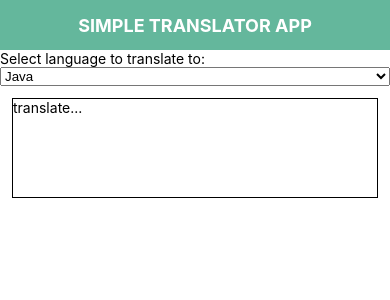
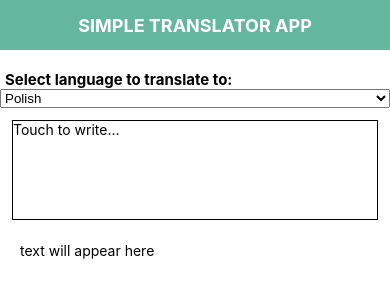
Before and after one commit to michal12321/simpleTranslatorApp, a React Native app in the folder translator/: screen / in a window 390 px wide. Shown: the top 300 px of the page. Built offline with nearby package versions, Linux system fonts and the light colour scheme.

Commit message:
Minor style changes

```diff
--- a/translator/src/components/Translator.js
+++ b/translator/src/components/Translator.js
@@ -4,29 +4,50 @@ import {Picker} from '@react-native-picker/picker';
 
 import TextBox from './common/TextBox';
 import Header from './common/Header';
+import {Colors} from '../styles';
 
 const CONFIG = {
   HEADER_TITLE: 'SIMPLE TRANSLATOR APP',
   PICKER_DESCRIPTION: 'Select language to translate to:',
+  INPUT_PLACEHOLDER: 'Touch to write...',
 };
 
 const Translator = () => {
   const [selectedLanguage, setSelectedLanguage] = useState();
+  const [translatedText, setTranslatedText] = useState('text will appear here');
   return (
     <View>
       <Header title={CONFIG.HEADER_TITLE} />
-      <Text>{CONFIG.PICKER_DESCRIPTION}</Text>
+      <Text style={styles.pickerDescription}>{CONFIG.PICKER_DESCRIPTION}</Text>
       <Picker
         selectedValue={selectedLanguage}
         onValueChange={(itemValue, itemIndex) =>
           setSelectedLanguage(itemValue)
         }>
-        <Picker.Item label="Java" value="java" />
-        <Picker.Item label="JavaScript" value="js" />
+        <Picker.Item label="Polish" value="pl" />
+        <Picker.Item label="Deutsch" value="de" />
+        <Picker.Item label="Chinesee" value="ch" />
       </Picker>
-      <TextBox />
+      <TextBox placeholder={CONFIG.INPUT_PLACEHOLDER} />
+      <Text style={styles.translatedText}>{translatedText}</Text>
     </View>
   );
 };
 
+const styles = StyleSheet.create({
+  pickerDescription: {
+    fontSize: 15,
+    fontWeight: 'bold',
+    marginLeft: 5,
+    paddingTop: 20,
+  },
+  picker: {
+    borderColor: Colors.green,
+  },
+  translatedText: {
+    marginLeft: 20,
+    paddingVertical: 10,
+  },
+});
+
 export default Translator;
--- a/translator/src/components/common/TextBox.js
+++ b/translator/src/components/common/TextBox.js
@@ -1,7 +1,7 @@
 import React, {useState} from 'react';
 import {TextInput, StyleSheet} from 'react-native';
 
-const TextBox = () => {
+const TextBox = ({placeholder}) => {
   const [text, setText] = useState();
 
   return (
@@ -9,7 +9,7 @@ const TextBox = () => {
       style={styles.input}
       onChangeText={setText}
       value={text}
-      placeholder="translate..."
+      placeholder={placeholder}
       multiline={true}
     />
   );
```
